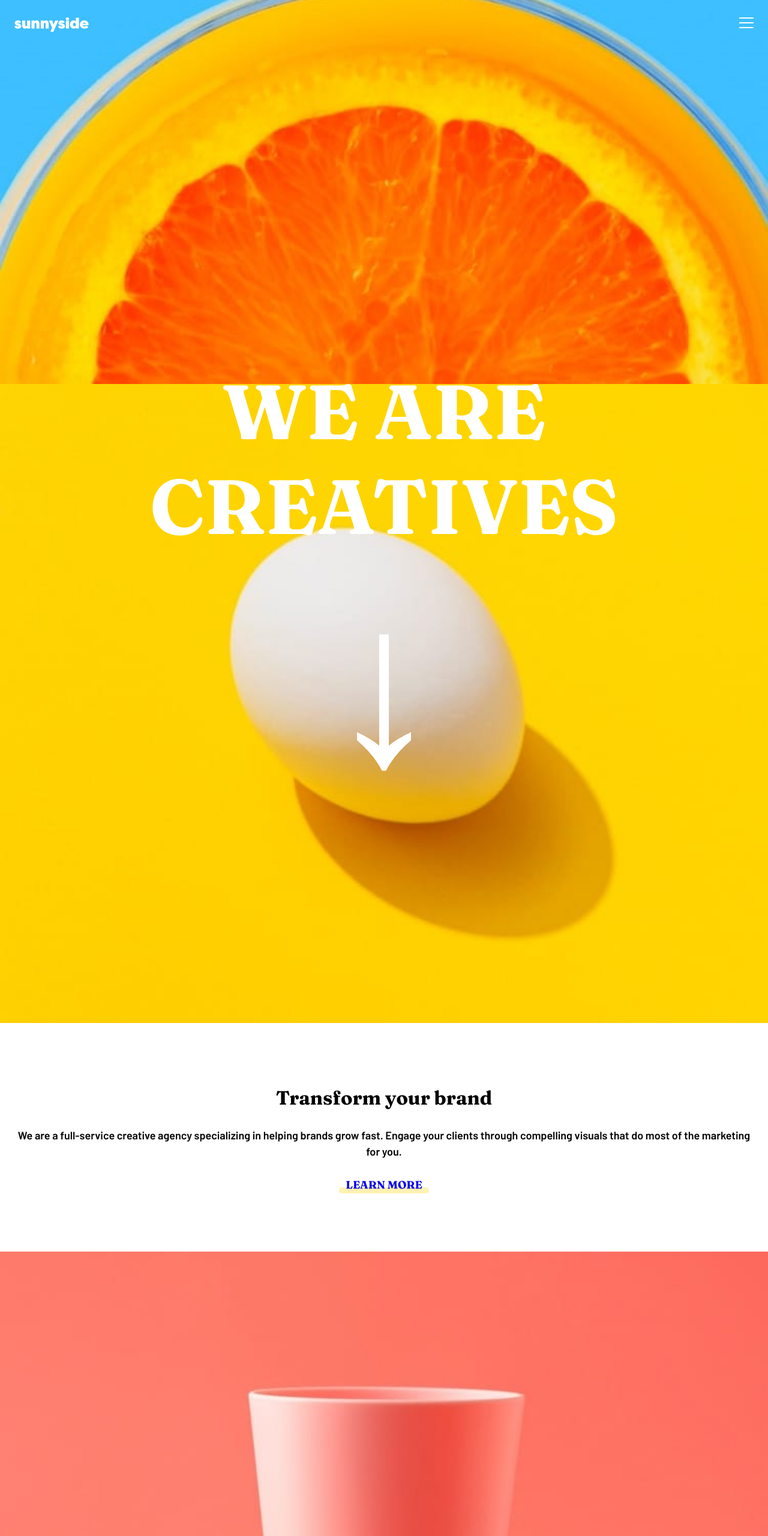
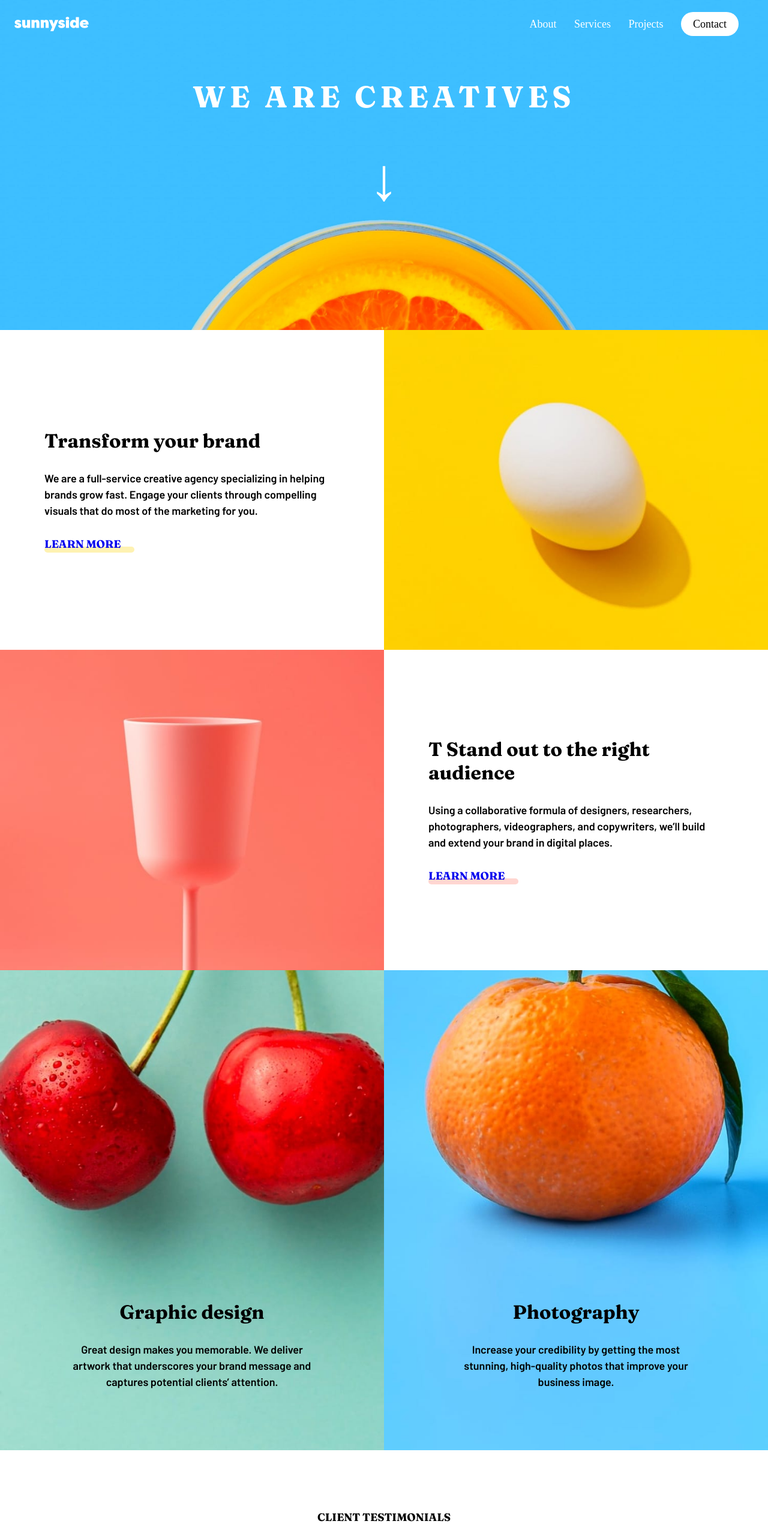
Before and after one commit to SeanYang816/sunnyside-agency-landing-page-main, a website: page index.html in a window 1280 px wide. Shown: the top 2560 px of the page at 60% size. Drawn offline with Linux system fonts and the light colour scheme.

Commit message:
html css done

```diff
--- a/index.html
+++ b/index.html
@@ -12,6 +12,8 @@
   <link rel="preconnect" href="https://fonts.gstatic.com" crossorigin>
   <link href="https://fonts.googleapis.com/css2?family=Barlow:wght@600&family=Fraunces:wght@700;900&display=swap"
     rel="stylesheet">
+    <link rel="stylesheet" href="https://cdnjs.cloudflare.com/ajax/libs/font-awesome/5.15.3/css/all.min.css
+    ">
 
 
   <title>Frontend Mentor | Sunnyside agency landing page</title>
@@ -22,21 +24,21 @@
   <section class="section">
       <div class="container">
         <nav>
-        <a href="#" class="logo"><img src="images/logo.svg" alt="Sunnyside logo"></a>
+          <a href="#"><img class="logo" src="images/logo.svg" alt="Sunnyside logo"></a>
           <a href="#" class="hamburger-menu">
-          <img src="images/icon-hamburger.svg" alt="hamburger menu"></a>
-        <div class="menu desktop hidden">
+            <i class="fas fa-bars"></i></a>
+          <div class="menu desktop">
             <a href="#">About</a>
             <a href="#">Services</a>
             <a href="#">Projects</a>
-          <a href="#">Contact</a>
+            <a href="#" class="cta">Contact</a>
           </div>
         </nav>
-    </div>
-    <div class="container hero-section">
+        <div class="hero-section">
           <div class="hero">
             <h1>We are creatives</h1>
             <span>&#8595</span>
+          </div>
         </div>
       </div>
   </section>
@@ -47,8 +49,8 @@
         <div class="img-container mobile"><img src="images/mobile/image-transform.jpg" alt="egg picture"></div>
         <div class="img-container desktop"><img src="images/desktop/image-transform.jpg" alt="egg picture"></div>
       </div>
+      <div class="article-section">
           <div class="container">
-        <div class="article-section">
           <h2>Transform your brand</h2>
           <p>We are a full-service creative agency specializing in helping brands grow fast.
             Engage your clients through compelling visuals that do most of the marketing for you.</p>
@@ -61,8 +63,8 @@
         <div class="img-container mobile"><img src="images/mobile/image-stand-out.jpg" alt="cup picture"></div>
         <div class="img-container desktop"><img src="images/desktop/image-stand-out.jpg" alt="cup picture"></div>
       </div>
+      <div class="article-section">
           <div class="container">
-        <div class="article-section">
           <h2>T Stand out to the right audience</h2>
           <p> Using a collaborative formula of designers, researchers, photographers, videographers, and copywriters,
             we’ll build and extend your brand in digital places. </p>
@@ -93,8 +95,8 @@
     </div>
   </section>
   <section class="testimonials">
+    <h3>Client testimonials</h3>
     <div class="container">
-      <h3>Client testimonials</h3>
         <div class="testimonial">
           <div class="testimonial__portrait"><img src="images/image-emily.jpg" alt="Emily portrait"></div>
           <p class="testimonial__content">We put our trust in Sunnyside and they delivered, making sure our needs were met and deadlines were always
@@ -139,10 +141,11 @@
           <!-- <a href="#">Contact</a> -->
         </div>
         <div class="social-media">
-          <a href="#" class="icon"><img src="images/icon-facebook.svg" alt="facebook icon"></a>
-          <a href="#" class="icon"><img src="images/icon-instagram.svg" alt="instagram icon"></a>
-          <a href="#" class="icon"><img src="images/icon-twitter.svg" alt="twitter icon"></a>
-          <a href="#" class="icon"><img src="images/icon-pinterest.svg" alt="Pinterest icon"></a>
+
+          <a href="#" class="icon"><i class="fab fa-facebook-square"></i></a>
+          <a href="#" class="icon"><i class="fab fa-instagram"></i></a>
+          <a href="#" class="icon"><i class="fab fa-twitter"></i></a>
+          <a href="#" class="icon"><i class="fab fa-pinterest"></i></a>
         </div>
         <div class="attribution">
           Challenge by <a href="https://www.frontendmentor.io?ref=challenge" target="_blank">Frontend Mentor</a>.
--- a/sass/_font.scss
+++ b/sass/_font.scss
@@ -1,4 +1,4 @@
-h1,h2,h3,h4,h5,h6,.logo{
+h1,h2,h3,h4,h5,h6,.logo,.name{
     font-family: 'Fraunces', serif;
 }
 p{
@@ -6,11 +6,18 @@ p{
     line-height: 1.5;
 }
 h1 {
-    font-size: 10vw;
+    font-size: 40px;
     text-transform: uppercase;
     width: 100%;
+    letter-spacing: 7px;
+
 }
 h2{
     font-size: 32px;
     margin-bottom: 30px;
 }
+@media screen and (min-width:1024px){
+    h1{
+        font-size: 50px;
+    }
+}
--- /dev/null
+++ b/sass/_shortcut.scss
@@ -0,0 +1,5 @@
+@mixin flex-center() {
+  display: flex;
+  justify-content: center;
+  align-items: center;
+}
--- a/sass/index.scss
+++ b/sass/index.scss
@@ -1,4 +1,5 @@
 @import "font.scss";
+@import "shortcut.scss";
 *,
 *::before,
 *::after {
@@ -21,47 +22,70 @@ section {
   div.container {
     position: relative;
     height:inherit ;
+    text-align: inherit;
     margin: 0 24px;
   }
 }
 section:nth-of-type(1) {
   background-image: url("../images/mobile/image-header.jpg");
-  height: 80vh;
+  height: 520px;
   background-repeat: no-repeat;
-  background-position: center bottom;
-  background-size: 100%;
+  background-position: center bottom  ;
+  background-size: cover;
   nav {
     height: 80px;
     display: flex;
     justify-content: space-between;
     align-items: center;
+    a,.hamburger-menu{
+      color: white;
+    }
+    a{
+      margin-right: 25px;
+    }
+    a:hover{
+      color: black;
+    }
+    .cta{
+      color: black;
+      background-color: white;
+      padding: 10px 20px;
+      border-radius: 50px;
+    }
+    .cta:hover{
+     background-color:  hsl(198, 100%, 71%);
+     color: white;
+     box-shadow: 20px blue;
     }
   }
-
-div.hero-section{
+}
+.hero-section{
     display: flex;
     justify-content: center;
-    align-items: center;
     color: white;
-    div.hero {
-        display: flex;
-        justify-content: center;
-        align-items: center;
-        flex-wrap: wrap;
+    .hero {
       padding-top: 50px;
-
         span {
-            font-size: 30vw;
+          display: inline-block;
+          margin-top: 50px;
+            font-size: 100px;
         }
     }
 }
 
 // article section
 article{
+  display: flex;
+  flex-direction: column;
     .article-section{
+        align-self: center;
         padding: 100px 0;
+        h2{
+          text-align: inherit;
+        }
         p{
             margin-bottom: 30px;
+          text-align: inherit;
         }
         .learn-more-button{
             position: relative;
@@ -85,19 +109,27 @@ article{
             100%, 49%, .3);
             bottom: -3px;
         }
+        .learn-more-button:hover::after{
+          background-color: hsla(51,
+          100%, 49%, 1);
+        }
         .pink::after{
             background-color: hsla(7, 99%, 70%, .3);
+        }
+        .pink:hover::after{
+          background-color: hsla(7, 99%, 70%, 1);
       }
     }
 }
 
 // feature section
+.features{
 
   .feature{
     height: 800px;
     background-repeat: none;
     background-size: cover;
-  background-position: center top;
+    background-position: center;
   }
   .feature:first-of-type{
     background-image: url('../images/mobile/image-graphic-design.jpg');
@@ -109,6 +141,7 @@ article{
     position: absolute;
     bottom: 0;
     margin-bottom: 100px;
+  }
 }
 
 // testimonials
@@ -128,8 +161,11 @@ article{
 .testimonial__content {
   margin-bottom: 20px;
 }
+
 .position{
+  font-size: 14px;
   margin-bottom: 50px;
+  color: grey;
 }
 
 // grid
@@ -140,30 +176,127 @@ article{
 .grid img{
   height: 100%;
 }
-
 //footer
 footer{
   background-color: hsla(168, 34%, 41%, .5);
-
 }
 .logo{
+  text-align: center;
   display: block;
   padding: 50px 0;
   font-size: 2em;
   color: hsl(167, 40%, 24%);
+  width: 100%;
 }
 .sitemap{
   display: flex;
-  justify-content: space-around;
+  justify-content: center;
   padding-bottom: 100px;
+  a{
+    color: hsla(167, 40%, 24%, .9);
+    margin:0 30px;
+  }
+  a:hover{
+    color:white;
+  }
 }
 .social-media{
   display: flex;
   justify-content: center;
   padding-bottom: 50px;
   .icon{
-    display: block;
-    width: 25px;
     margin-right: 25px;
+    i::before{
+      font-size: 25px;
+      color: hsla(167, 40%, 24%, .9);
+    }
+    i:hover::before{
+      color:white;
     }
   }
+  .icon:hover{
+    fill:white;
+  }
+}
+@media screen and (min-width:768px){
+  .mobile, .hamburger-menu{
+    display: none;
+  }
+  .desktop{
+    display: block;
+  }
+  section:nth-of-type(1) {
+    background-image: url("../images/desktop/image-header.jpg");
+    background-position: initial;
+    height: 550px;
+  }
+  //article section
+  article{
+    display: grid;
+    grid-template-columns: 50% 50%;
+    & > div{
+      img{
+        @include flex-center();
+      }
+    }
+    .article-section{
+      display: flex;
+      flex-direction: column;
+      padding: 50px;
+      .container{
+        text-align: left;
+      }
+      .learn-more-button{
+        justify-content: flex-start;
+
+      }
+    }
+  }
+  article:first-of-type{
+    &> div:first-of-type{
+      order: 1;
+    }
+    &> div:last-of-type{
+      order: 0;
+    }
+  }
+  // features
+  .features{
+    display: grid;
+    grid-template-columns: 50% 50%;
+    .feature{
+      max-height: 1000px;
+      .container{
+        @include flex-center();
+        .feature__content{
+          margin-left: auto;
+          margin-right: auto;
+          width: 400px;
+        }
+      }
+      & > .feature:first-of-type{
+        background-image: url('../images/desktop/image-graphic-design.jpg');
+      }
+      & > .feature:last-of-type{
+        background-image: url('../images/desktop/image-photography.jpg');
+      }
+    }
+  }
+  //testimonials
+  .testimonials{
+    h3{
+      margin-bottom: 0;
+    }
+    .container{
+      display: flex;
+
+      .testimonial{
+        margin: 0 20px;
+      }
+    }
+  }
+  // grid
+  .grid{
+    grid-template-columns: auto auto auto auto;
+  }
+}
```
Also changed, not shown: css/index.css, design/active-states.jpg. Lines whose indentation alone changed are shown as unchanged.
